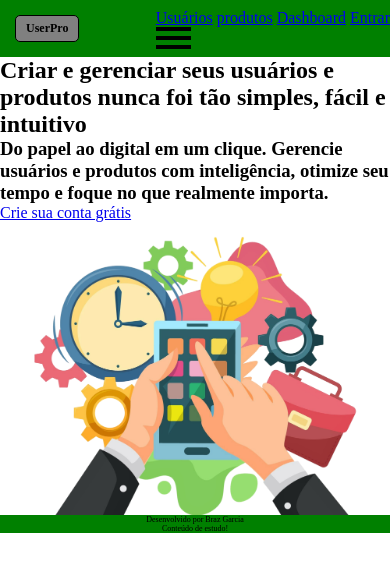
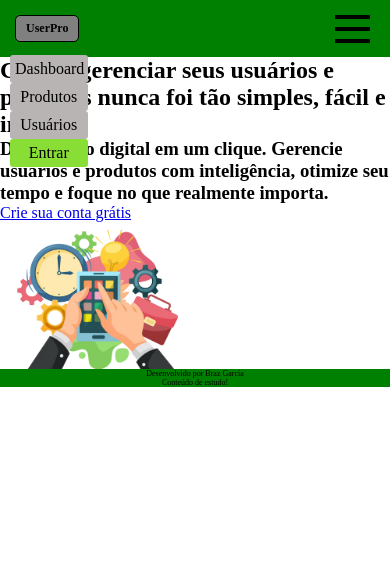
Before and after one commit to brazgarcia/crud-melhorado, a plain HTML site: page frontend/index.html in a window 390 px wide. Drawn offline with Linux system fonts and the light colour scheme.

Commit message:
update navbar

```diff
--- a/frontend/css/header.css
+++ b/frontend/css/header.css
@@ -13,22 +13,68 @@
     background-color: var(--cor-segundaria);
 }
 
+.links-pages {
+    margin: 5px;
+    border-radius: 3px;
+    padding: 2px 10px;
+    background-color: #b9b4b4;
+    text-decoration: none;
+    color: #000000;
+}
+
+.login {
+    background-color: #89de35;
+}
+
 .link-logo {
     text-decoration: none;
     color: #000000;
 }
 
 .nav-bar {
-    display: flex;
-    flex-direction: column;
-    gap: 5px;
+    display: none;
 }
 
 .tres_barras {
-
     background-color: black;
     width: 35px;
     height: 4px;
+}
 
 
+@media screen and (max-width: 1024px) {
+
+    .links__res-mobile {
+        position: absolute;
+        display: flex;
+        flex-direction: column;
+        padding: 0 10px;
+        top: 6.5%;
+        width: 25vw;
+        text-align: center;
+    }
+
+    .links-pages {
+        margin: 0;
+        padding: 5px;
+    }
+
+    .links-pages:hover {
+        background-color: aqua;
+    }
+
+
+
+    .nav-bar {
+        display: flex;
+        flex-direction: column;
+        padding: 10px;
+        margin:  0 10px;
+        gap: 8px;
+
+    }
+
+    .nav-bar:hover {
+        border: solid 1px #000000;
+    }
 }
--- a/frontend/css/style.css
+++ b/frontend/css/style.css
@@ -157,6 +157,10 @@
     color: #ffffff;
 }
 
+img {
+    width: 50%;
+}
+
 /* Resposividade */
 @media screen and (max-width: 1024px) {
 
--- a/frontend/index.html
+++ b/frontend/index.html
@@ -15,19 +15,19 @@
         <a class="link-logo" href="/frontend/index.html">
             <h3 class="cabecalho__titulo">UserPro</h3>
         </a>
-        <div>
-            <a href="routes/users.html">Usuários</a>
-            <a href="routes/products.html">produtos</a>
-            <a href="routes/dashboard.html">Dashboard</a>
+        <div class="links__res-mobile">
+            <a class="links-pages" href="routes/dashboard.html">Dashboard</a>
+            <a class="links-pages" href="routes/products.html">Produtos</a>
+            <a class="links-pages" href="routes/users.html">Usuários</a>
 
-            <a href="routes/login.html">Entrar</a>
+            <a class="links-pages login" href="routes/login.html">Entrar</a>
 
-            <a href="# " class="nav-bar">
-                <div class="tres_barras"></div>
-                <div class="tres_barras"></div>
-                <div class="tres_barras"></div>
-            </a>
         </div>
+        <a id="nav-bar" href="#" class="nav-bar">
+            <div class="tres_barras"></div>
+            <div class="tres_barras"></div>
+            <div class="tres_barras"></div>
+        </a>
     </header>
 
 
```
